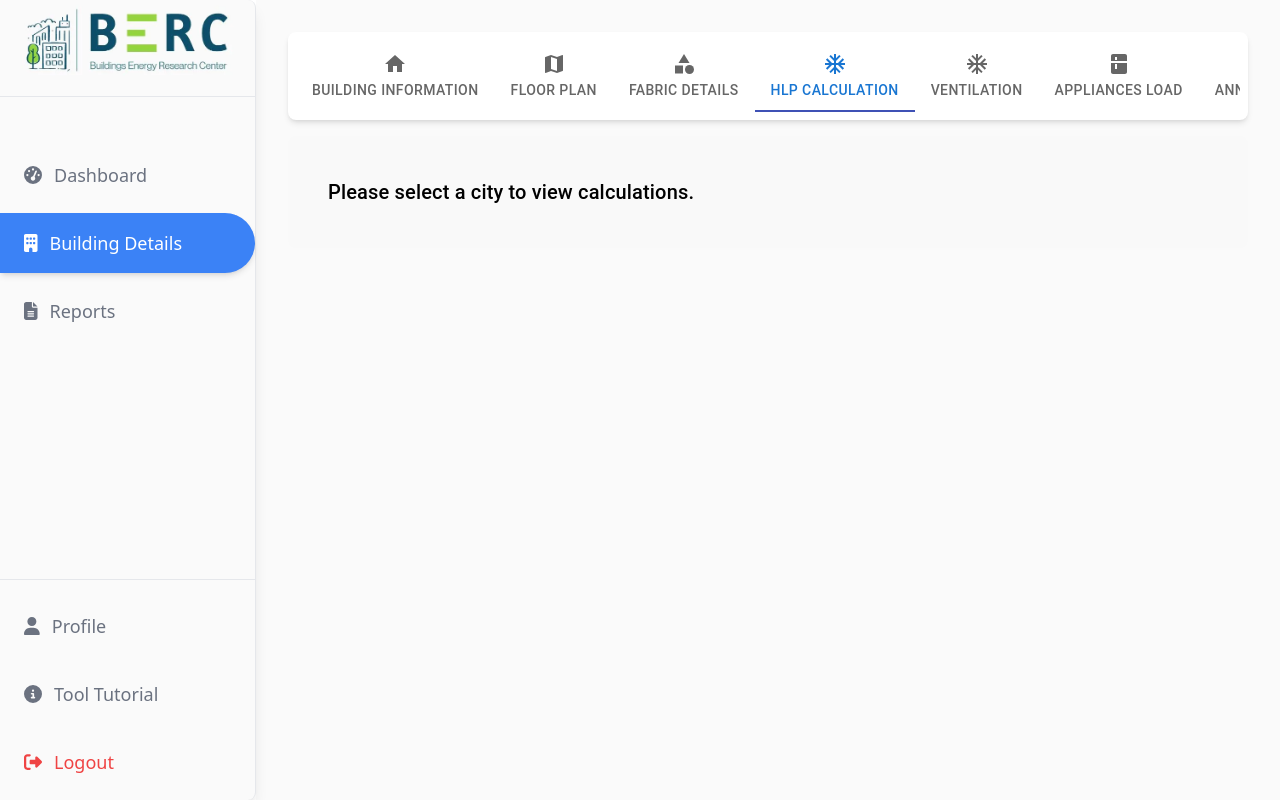
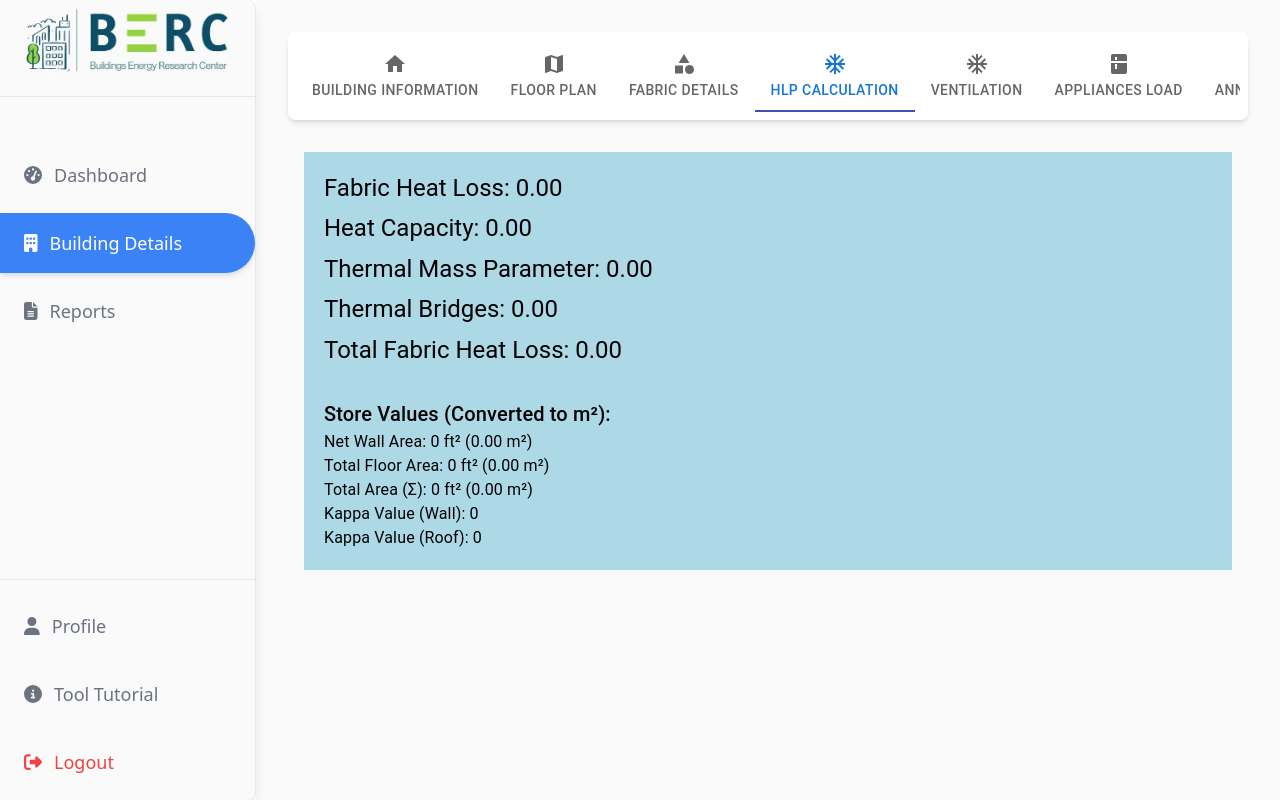
Before and after one commit to mianfarooqazam/building-performance-database, a React (Vite) app: page /building-details in a window 1280 px wide. Both pictures are taken after a click on the tab "HLP CALCULATION". Built offline with nearby package versions, Linux system fonts and the light colour scheme.

Commit message:
Hlp calculations added

```diff
--- a/src/pages/tabs/HlpCalculation.jsx
+++ b/src/pages/tabs/HlpCalculation.jsx
@@ -1,278 +1,76 @@
-import { useEffect, useState } from "react";
-import {
-  Box,
-  Table,
-  TableBody,
-  TableCell,
-  TableContainer,
-  TableHead,
-  TableRow,
-  Paper,
-  Typography,
-} from "@mui/material";
-import useBuildingInformationStore from "../../store/useBuildingInformationStore";
-
-// Import temperature data
-import IslamabadTemperature from "../../utils/temperature/IslamabadTemperature.json";
-import MultanTemperature from "../../utils/temperature/MultanTemperature.json";
-import KarachiTemperature from "../../utils/temperature/KarachiTemperature.json";
-import LahoreTemperature from "../../utils/temperature/LahoreTemperature.json";
-import PeshawarTemperature from "../../utils/temperature/PeshawarTemperature.json";
-
-const monthFactors = {
-  1: 924.36,
-  2: 925.43,
-  3: 925.05,
-  4: 925.09,
-  5: 927.15,
-  6: 925.43,
-  7: 926.15,
-  8: 923.95,
-  9: 922.95,
-  10: 924.36,
-  11: 925.13,
-  12: 924.0,
-};
-
-const gammaCoolValues = {
-  1: 424.4,
-  2: 470.24,
-  3: 556.5,
-  4: 658.07,
-  5: 676.12,
-  6: 709.76,
-  7: 635.17,
-  8: 588.43,
-  9: 536.17,
-  10: 492.28,
-  11: 441.31,
-  12: 398.67,
-};
-
-const gammaHeatValues = {
-  1: 564.84,
-  2: 595.77,
-  3: 653.95,
-  4: 797.17,
-  5: 811.38,
-  6: 837.87,
-  7: 779.13,
-  8: 742.32,
-  9: 701.15,
-  10: 610.58,
-  11: 576.23,
-  12: 547.5,
-};
-
-const aValues = {
-  1: 2.17486,
-  2: 2.17342,
-  3: 2.17394,
-  4: 2.17388,
-  5: 2.17111,
-  6: 2.17342,
-  7: 2.17246,
-  8: 2.17542,
-  9: 2.17677,
-  10: 2.17486,
-  11: 2.17383,
-  12: 2.17481,
-};
-
-// Utility function to get temperature data based on city name
-const getTemperatureData = (city) => {
-  switch (city) {
-    case "Islamabad":
-      return IslamabadTemperature;
-    case "Multan":
-      return MultanTemperature;
-    case "Karachi":
-      return KarachiTemperature;
-    case "Lahore":
-      return LahoreTemperature;
-    case "Peshawar":
-      return PeshawarTemperature;
-    default:
-      return [];
-  }
-};
+// HlpCalculation.jsx
+import React from 'react';
+import { Box, Typography } from '@mui/material';
+import useFloorPlanStore from '../../store/useFloorPlanStore';
+import useWallFabricDetailsStore from '../../store/useWallFabricDetailsStore';
+import useRoofFabricDetailsStore from '../../store/useRoofFabricDetailsStore';
 
 const HlpCalculation = () => {
-  const selectedCity = useBuildingInformationStore(
-    (state) => state.selectedCity
-  );
-  const [calculationResults, setCalculationResults] = useState([]);
+  const ft2ToM2 = 0.092903;
 
-  useEffect(() => {
-    if (selectedCity) {
-      const cityData = getTemperatureData(selectedCity);
-      const results = cityData.map((entry) => {
-        const factor = monthFactors[entry.MO];
-        const gammaCool = gammaCoolValues[entry.MO];
-        const gammaHeat = gammaHeatValues[entry.MO];
-        const a = aValues[entry.MO];
+  // Extract data from Floor Plan Store
+  const netWallAreaFt2 = useFloorPlanStore((state) => state.netWallArea);
+  const totalFloorAreaFt2 = useFloorPlanStore((state) => state.totalFloorArea);
+  const totalAreaFt2 = useFloorPlanStore((state) => state.totalArea);
 
-        const calculation = (24 - entry.T2M) * factor;
+  // Convert to m²
+  const netWallAreaM2 = parseFloat(netWallAreaFt2) * ft2ToM2 || 0;
+  const totalFloorAreaM2 = parseFloat(totalFloorAreaFt2) * ft2ToM2 || 0;
+  const totalAreaM2 = parseFloat(totalAreaFt2) * ft2ToM2 || 0;
 
-        // Calculate y values
-        const yCooling = gammaCool / calculation;
-        const yHeating = gammaHeat / calculation;
+  // Extract data from Wall Fabric Details Store
+  const kappaValueWall = parseFloat(useWallFabricDetailsStore((state) => state.kappaValue)) || 0;
 
-        // Calculate n-cooling
-        let nCooling;
-        if (yCooling > 0 && yCooling !== 1) {
-          nCooling =
-            (1 - Math.pow(yCooling, -a)) / (1 - Math.pow(yCooling, -(a + 1)));
-        } else if (yCooling === 1) {
-          nCooling = a / (a + 1);
-        } else {
-          nCooling = 1;
-        }
+  // Extract data from Roof Fabric Details Store
+  const kappaValueRoof = parseFloat(useRoofFabricDetailsStore((state) => state.kappaValue)) || 0;
+  const fabricHeatLossFromRoof = parseFloat(useRoofFabricDetailsStore((state) => state.totalFabricHeatLoss)) || 0;
 
-        // Calculate n-heating
-        let nHeating;
-        if (yHeating > 0 && yHeating !== 1) {
-          nHeating =
-            (1 - Math.pow(yHeating, a)) / (1 - Math.pow(yHeating, a + 1));
-        } else if (yHeating === 1) {
-          nHeating = a / (a + 1);
-        } else {
-          nHeating = 1;
-        }
+  // Calculate Heat Capacity
+  const heatCapacity =
+    (netWallAreaM2 * kappaValueWall) + (totalFloorAreaM2 * kappaValueRoof);
 
-        // Calculate cooling nxlm
-        const coolingNxlm = nCooling * calculation;
+  // Calculate Thermal Mass Parameter
+  const thermalMassParameter =
+    totalFloorAreaM2 !== 0 ? (heatCapacity / totalFloorAreaM2) : 0;
 
-        // Calculate heating nxgm
-        const heatingNxgm = gammaHeat * nHeating;
+  // Calculate Thermal Bridges
+  const thermalBridges = 0.2 * totalAreaM2;
 
-        // Calculation: heatingLoad
-        const heatingLoad = calculation - heatingNxgm;
-
-        // Calculation: coolingLoad
-        const coolingLoad = gammaCool - coolingNxlm;
-
-        return {
-          MO: entry.MO,
-          DY: entry.DY,
-          HR: entry.HR,
-          T2M: entry.T2M,
-          Calculation: parseFloat(calculation.toFixed(2)),
-          "Gamma-cool": parseFloat(yCooling.toFixed(5)),
-          "Gamma-heat": parseFloat(yHeating.toFixed(5)),
-          "n-cooling": parseFloat(nCooling.toFixed(5)),
-          "n-heating": parseFloat(nHeating.toFixed(5)),
-          "cooling nxlm": parseFloat(coolingNxlm.toFixed(5)),
-          "heating nxgm": parseFloat(heatingNxgm.toFixed(5)),
-          "heating load": parseFloat(heatingLoad.toFixed(5)),
-          "cooling load": parseFloat(coolingLoad.toFixed(5)),
-        };
-      });
-
-      setCalculationResults(results);
-    } else {
-      setCalculationResults([]);
-    }
-  }, [selectedCity]);
-
-  // Split the results into first 10 and last 2
-  const first10 = calculationResults.slice(0, 10);
-  const last2 = calculationResults.slice(-2);
+  // Calculate Total Fabric Heat Loss
+  const totalFabricHeatLossTotal =
+    fabricHeatLossFromRoof + thermalBridges;
 
   return (
-    <Box p={3}>
-      {selectedCity ? (
-        <>
-          <Typography variant="h5" gutterBottom>
-            Calculations for {selectedCity}
-          </Typography>
-          <TableContainer component={Paper} sx={{ marginBottom: 4 }}>
-            <Table>
-              <TableHead>
-                <TableRow>
-                  <TableCell>MO</TableCell>
-                  <TableCell>DY</TableCell>
-                  <TableCell>HR</TableCell>
-                  <TableCell>T2M</TableCell>
-                  <TableCell>Calculation</TableCell>
-                  <TableCell>Gamma-cool</TableCell>
-                  <TableCell>Gamma-heat</TableCell>
-                  <TableCell>n-cooling</TableCell>
-                  <TableCell>n-heating</TableCell>
-                  <TableCell>Cooling nxlm</TableCell>
-                  <TableCell>Heating nxgm</TableCell>
-                  <TableCell>Heating Load</TableCell>
-                  <TableCell>Cooling Load</TableCell>
-                </TableRow>
-              </TableHead>
-              <TableBody>
-                {first10.map((row, index) => (
-                  <TableRow key={`first-${index}`}>
-                    <TableCell>{row.MO}</TableCell>
-                    <TableCell>{row.DY}</TableCell>
-                    <TableCell>{row.HR}</TableCell>
-                    <TableCell>{row.T2M}</TableCell>
-                    <TableCell>{row.Calculation}</TableCell>
-                    <TableCell>{row["Gamma-cool"]}</TableCell>
-                    <TableCell>{row["Gamma-heat"]}</TableCell>
-                    <TableCell>{row["n-cooling"]}</TableCell>
-                    <TableCell>{row["n-heating"]}</TableCell>
-                    <TableCell>{row["cooling nxlm"]}</TableCell>
-                    <TableCell>{row["heating nxgm"]}</TableCell>
-                    <TableCell>{row["heating load"]}</TableCell>
-                    <TableCell>{row["cooling load"]}</TableCell>
-                  </TableRow>
-                ))}
-              </TableBody>
-            </Table>
-          </TableContainer>
-
-          <TableContainer component={Paper}>
-            <Table>
-              <TableHead>
-                <TableRow>
-                  <TableCell>MO</TableCell>
-                  <TableCell>DY</TableCell>
-                  <TableCell>HR</TableCell>
-                  <TableCell>T2M</TableCell>
-                  <TableCell>Calculation</TableCell>
-                  <TableCell>Gamma-cool</TableCell>
-                  <TableCell>Gamma-heat</TableCell>
-                  <TableCell>n-cooling</TableCell>
-                  <TableCell>n-heating</TableCell>
-                  <TableCell>Cooling nxlm</TableCell>
-                  <TableCell>Heating nxgm</TableCell>
-                  <TableCell>Heating Load</TableCell>
-                  <TableCell>Cooling Load</TableCell>
-                </TableRow>
-              </TableHead>
-              <TableBody>
-                {last2.map((row, index) => (
-                  <TableRow key={`last-${index}`}>
-                    <TableCell>{row.MO}</TableCell>
-                    <TableCell>{row.DY}</TableCell>
-                    <TableCell>{row.HR}</TableCell>
-                    <TableCell>{row.T2M}</TableCell>
-                    <TableCell>{row.Calculation}</TableCell>
-                    <TableCell>{row["Gamma-cool"]}</TableCell>
-                    <TableCell>{row["Gamma-heat"]}</TableCell>
-                    <TableCell>{row["n-cooling"]}</TableCell>
-                    <TableCell>{row["n-heating"]}</TableCell>
-                    <TableCell>{row["cooling nxlm"]}</TableCell>
-                    <TableCell>{row["heating nxgm"]}</TableCell>
-                    <TableCell>{row["heating load"]}</TableCell>
-                    <TableCell>{row["cooling load"]}</TableCell>
-                  </TableRow>
-                ))}
-              </TableBody>
-            </Table>
-          </TableContainer>
-        </>
-      ) : (
-        <Typography variant="h6">
-          Please select a city to view calculations.
+    <Box sx={{ backgroundColor: 'lightblue', padding: '20px' }}>
+      <Typography variant="h5" gutterBottom>
+        Fabric Heat Loss: {fabricHeatLossFromRoof.toFixed(2)}
+      </Typography>
+      <Typography variant="h5" gutterBottom>
+        Heat Capacity: {heatCapacity.toFixed(2)}
+      </Typography>
+      <Typography variant="h5" gutterBottom>
+        Thermal Mass Parameter: {thermalMassParameter.toFixed(2)}
+      </Typography>
+      <Typography variant="h5" gutterBottom>
+        Thermal Bridges: {thermalBridges.toFixed(2)}
+      </Typography>
+      <Typography variant="h5" gutterBottom>
+        Total Fabric Heat Loss: {totalFabricHeatLossTotal.toFixed(2)}
+      </Typography>
+      <Box sx={{ mt: 4 }}>
+        <Typography variant="h6">Store Values (Converted to m²):</Typography>
+        <Typography>
+          Net Wall Area: {netWallAreaFt2} ft² ({netWallAreaM2.toFixed(2)} m²)
         </Typography>
-      )}
+        <Typography>
+          Total Floor Area: {totalFloorAreaFt2} ft² ({totalFloorAreaM2.toFixed(2)} m²)
+        </Typography>
+        <Typography>
+          Total Area (Σ): {totalAreaFt2} ft² ({totalAreaM2.toFixed(2)} m²)
+        </Typography>
+        <Typography>Kappa Value (Wall): {kappaValueWall}</Typography>
+        <Typography>Kappa Value (Roof): {kappaValueRoof}</Typography>
+      </Box>
     </Box>
   );
 };
--- a/src/store/useRoofFabricDetailsStore.js
+++ b/src/store/useRoofFabricDetailsStore.js
@@ -18,6 +18,7 @@ const useRoofFabricDetailsStore = create(
       uValue: null,
       uaValue: null,
       kappaValue: null,
+      totalFabricHeatLoss: null,
 
       // Actions
       setOuterLayerMaterial: (outerLayerMaterial) => set({ outerLayerMaterial }),
@@ -35,6 +36,8 @@ const useRoofFabricDetailsStore = create(
       setUValue: (uValue) => set({ uValue }),
       setUAValue: (uaValue) => set({ uaValue }),
       setKappaValue: (kappaValue) => set({ kappaValue }),
+      setTotalFabricHeatLoss: (totalFabricHeatLoss) =>
+        set({ totalFabricHeatLoss }),
     }),
     {
       name: 'roof-fabric-details-storage', // Unique name for storage key
```
